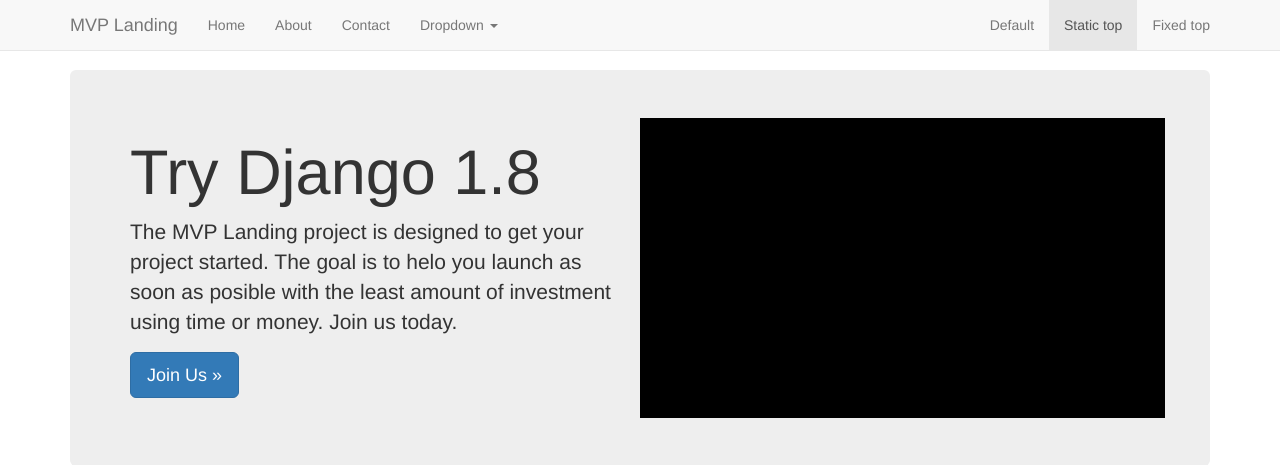
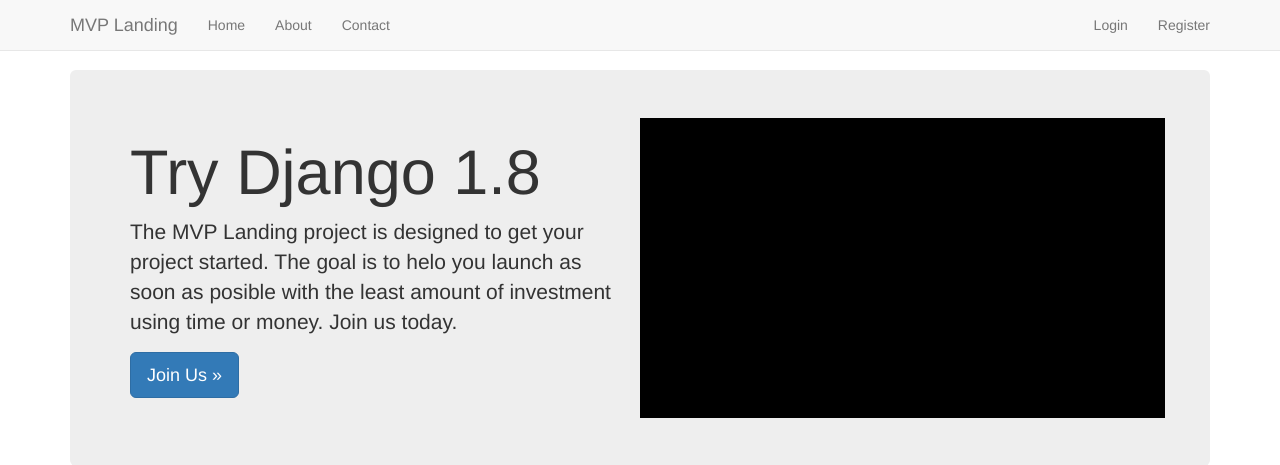
Before and after one commit to jafrancov/trydjango18, a Django app: page / in a window 1280 px wide. Shown: the top 465 px of the page. Run offline with Django 3.2, Linux system fonts and the light colour scheme; some libraries are stand-ins or nearby versions.

Commit message:
Lesson 29 - Authentication links in navbar

```diff
--- a/templates/navbar.html
+++ b/templates/navbar.html
@@ -15,7 +15,7 @@
             <li><a href="{% url 'home' %}">Home</a></li>
             <li><a href="{% url 'about' %}">About</a></li>
             <li><a href="{% url 'contact' %}">Contact</a></li>
-            <li class="dropdown">
+            <!--<li class="dropdown">
               <a href="#" class="dropdown-toggle" data-toggle="dropdown" role="button" aria-haspopup="true" aria-expanded="false">Dropdown <span class="caret"></span></a>
               <ul class="dropdown-menu">
                 <li><a href="#">Action</a></li>
@@ -26,12 +26,15 @@
                 <li><a href="#">Separated link</a></li>
                 <li><a href="#">One more separated link</a></li>
               </ul>
-            </li>
+            </li>-->
           </ul>
           <ul class="nav navbar-nav navbar-right">
-            <li><a href="../navbar/">Default</a></li>
-            <li class="active"><a href="./">Static top <span class="sr-only">(current)</span></a></li>
-            <li><a href="../navbar-fixed-top/">Fixed top</a></li>
+            {% if request.user.is_authenticated %}
+            <li><a href="{% url 'auth_logout' %}">Logout</a></li>
+            {% else %}
+            <li><a href="{% url 'auth_login' %}">Login</a></li>
+            <li><a href="{% url 'registration_register' %}">Register</a></li>
+            {% endif %}
           </ul>
         </div><!--/.nav-collapse -->
       </div>
```
